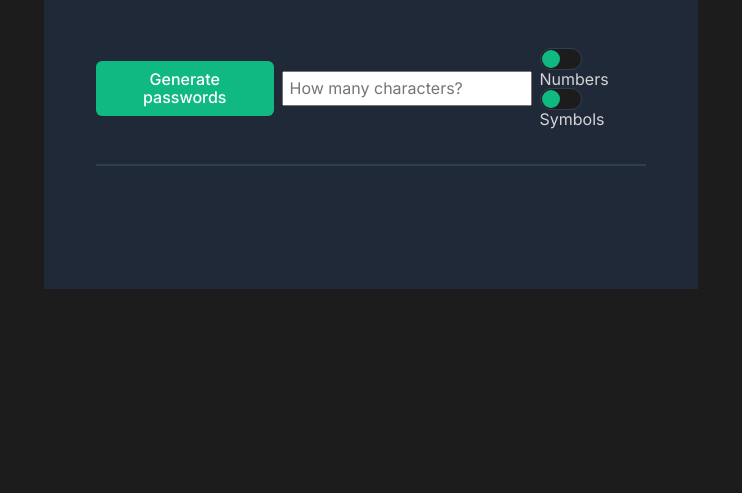
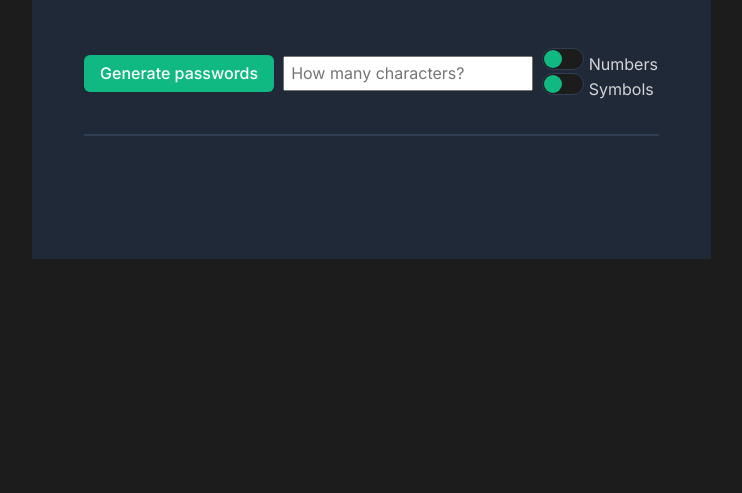
Before and after one commit to Shockerjm/password-generator, a plain HTML site: page index.html in a window 1280 px wide. Shown: the part 307-800 px from the top of the page, without its empty margins (269-1011 px from the left). Drawn offline with nearby package versions, Linux system fonts and the light colour scheme.

Commit message:
Fixed width

```diff
--- a/index.css
+++ b/index.css
@@ -20,7 +20,7 @@ hr {
 }
 
 .container {
-    width: 550px;
+    width: 575px;
     margin: 64px auto;
     padding: 115px 52px;;
     background: #1F2937;
```
